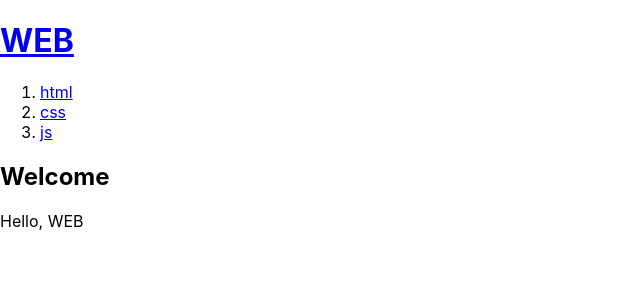
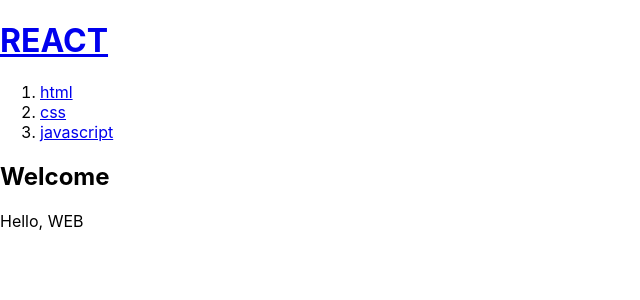
Before and after one commit to milcho0604/React_Test, a React (Create React App) app: page / in a window 1280 px wide. Shown: the top 300 px of the page, without its empty margins (0-640 px from the left). Built offline with nearby package versions, Linux system fonts and the light colour scheme.

Commit message:
feat: react_test 2

```diff
--- a/src/App.js
+++ b/src/App.js
@@ -1,34 +1,63 @@
 import logo from './logo.svg';
 import './App.css';
 
-function Header(){
+// Header
+function Header(props){
+  console.log('props: ', props, props.title);
   return <header>
-  <h1><a href='/'>WEB</a></h1>
+  <h1><a href='/' onClick={event=>{
+    event.preventDefault();
+    props.onChangeMode();
+  }}>{props.title}</a></h1>
 </header>
 }
-function Nav(){
+
+// Nav
+function Nav(props){
+  const list = [];
+  for(let i=0; i<props.topics.length; i++){
+    let temp = props.topics[i];
+    list.push(<li key={temp.id}>
+      <a id={temp.id} href={'/read/'+temp.id} onClick={event=>{
+        event.preventDefault();
+        props.onChangeMode(event.target.id);
+      }
+      }>{temp.title}</a>
+      </li>)
+  }
+
   return <nav>
   <ol>
-    <li><a href='/read/1'>html</a></li>
-    <li><a href='/read/2'>css</a></li>
-    <li><a href='/read/3'>js</a></li>
+    {list}
   </ol>
 </nav>
 }
-function Article(){
+
+function Article(props){
   return <article>
-  <h2>Welcome</h2>
-  Hello, WEB
+  <h2>{props.title}</h2>
+  {props.body}
 </article>
 }
 
 function App() {
+  const topics = [
+    {id:1, title:'html', body:'html is...'},
+    {id:2, title:'css', body:'css is...'},
+    {id:3, title:'javascript', body:'javascript is...'}
+  ]
   return (
     <div>
-      <Header></Header>
-      <Nav></Nav>
-      <Article></Article>
+      <Header title="REACT" onChangeMode={()=>{
+        alert('React');
+      }}></Header>
+      <Nav topics={topics} onChangeMode={(id)=>{
+        alert(id);
+      }
+      }></Nav>
+      <Article title="Welcome" body="Hello, WEB"></Article>
     </div>
+    // <img src="logo" width="100" height="100"/>
   );
 }
 
```
